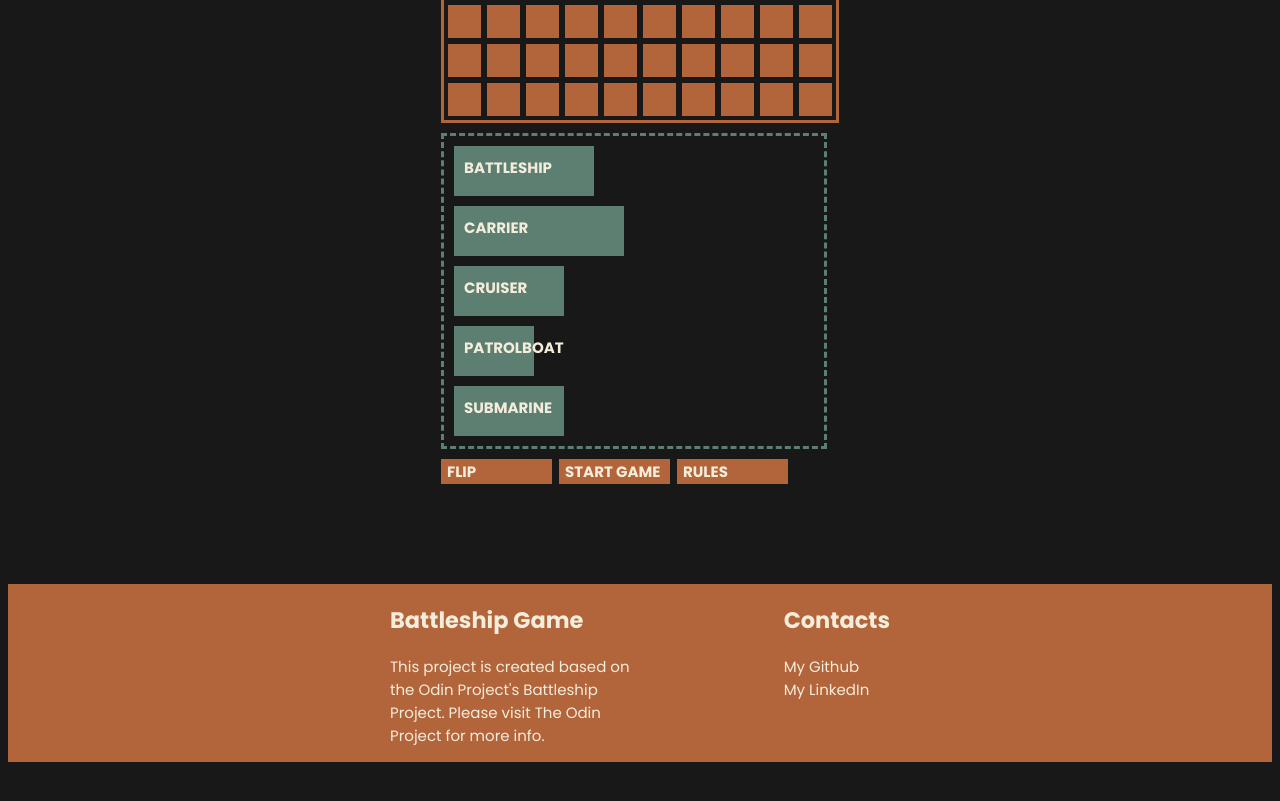
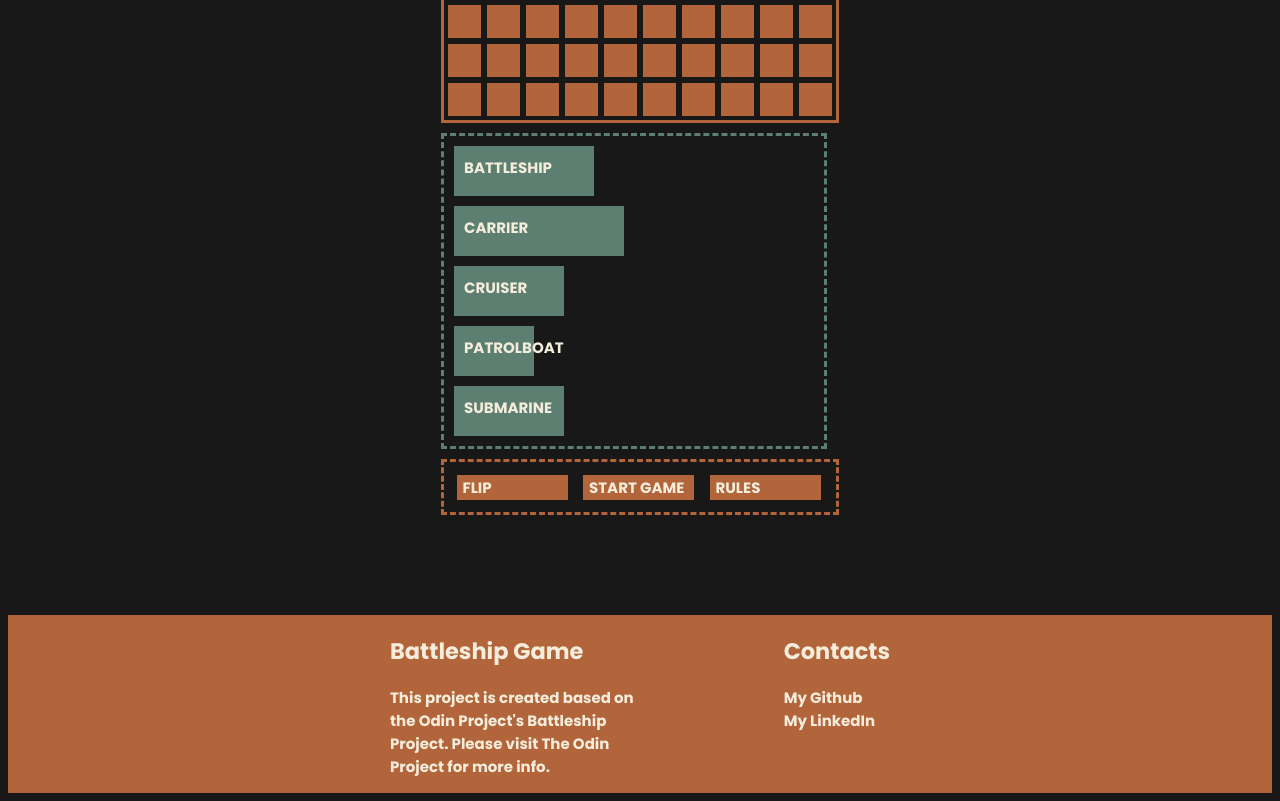
Before and after one commit to luke-jng/battleship_game, a website built with webpack: page docs/index.html in a window 1280 px wide. Shown: the part 799-1600 px from the top of the page. Before the commit the page ends 1569 px from the top, so only its background shows below. Built offline with nearby package versions, Linux system fonts and the light colour scheme.

Commit message:
fixed button positions

```diff
--- a/docs/index.html
+++ b/docs/index.html
@@ -29,9 +29,11 @@
         <div id="ships">
             <!--Ship pieces will be generated by DOM -->
         </div>
-        <button id="flip" value="flip">FLIP</button>
-        <button id="start_game" data-state="start">START GAME</button>
-        <button id="check_rules">RULES</button>
+        <div id="buttons_container">
+            <button id="flip" value="flip">FLIP</button>
+            <button id="start_game" data-state="start">START GAME</button>
+            <button id="check_rules">RULES</button>
+        </div>
     </div>
 
 </body>
--- a/docs/style.css
+++ b/docs/style.css
@@ -175,6 +175,7 @@ footer {
     color:#F5EDDC;
     font-family: "Poppins", sans-serif;
     font-size: 15px;
+    font-weight: 700;
 
     display: flex;
     justify-content: space-between;
@@ -204,3 +205,12 @@ a {
 a:hover {
     color:#181818;
 }
+
+#buttons_container {
+    height: 50px;
+    border: 3px dashed #B2653B;
+
+    display: flex;
+    justify-content: space-evenly;
+    align-items: center;
+}
```
